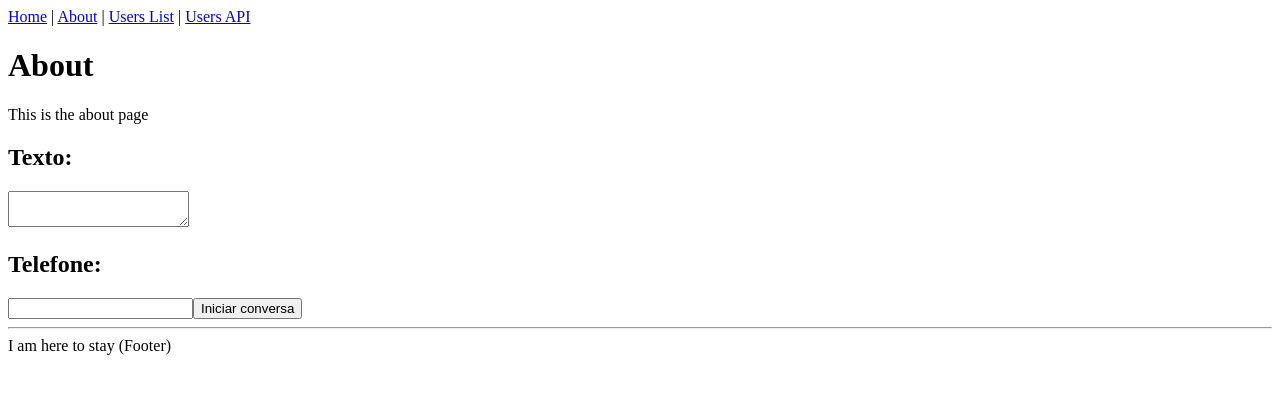
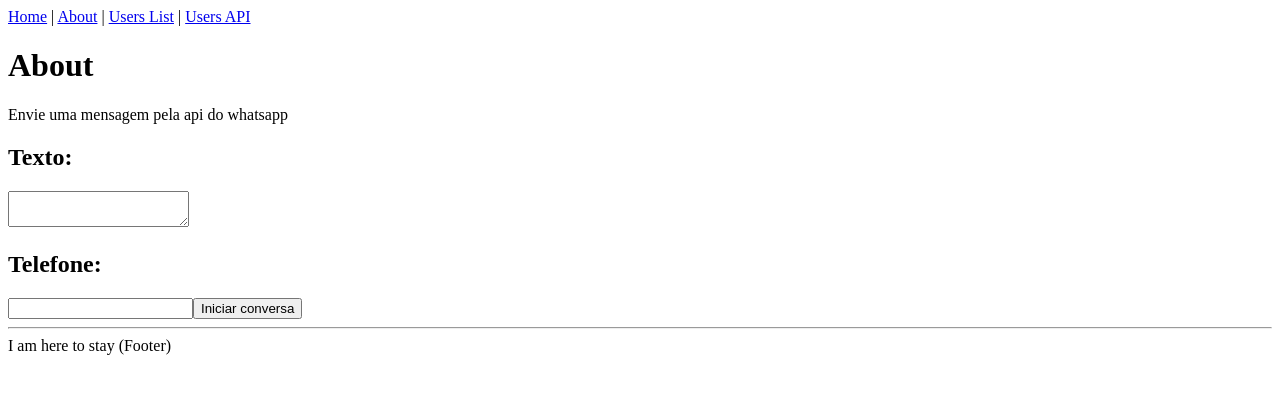
Before and after one commit to renvieir/blog, a Next.js app: page /about in a window 1280 px wide. Shown: the top 394 px of the page. Built offline with nearby package versions, Linux system fonts and the light colour scheme.

Commit message:
feat: send message through whatsapp api

```diff
--- a/pages/about.tsx
+++ b/pages/about.tsx
@@ -7,7 +7,7 @@ const AboutPage = (): JSX.Element => {
   return (
     <Layout title="About | Next.js + TypeScript Example">
       <h1>About</h1>
-      <p>This is the about page</p>
+      <p>Envie uma mensagem pela api do whatsapp</p>
       <div>
         <h2>Texto:</h2>
         <textarea ref={messageRef} />
```
